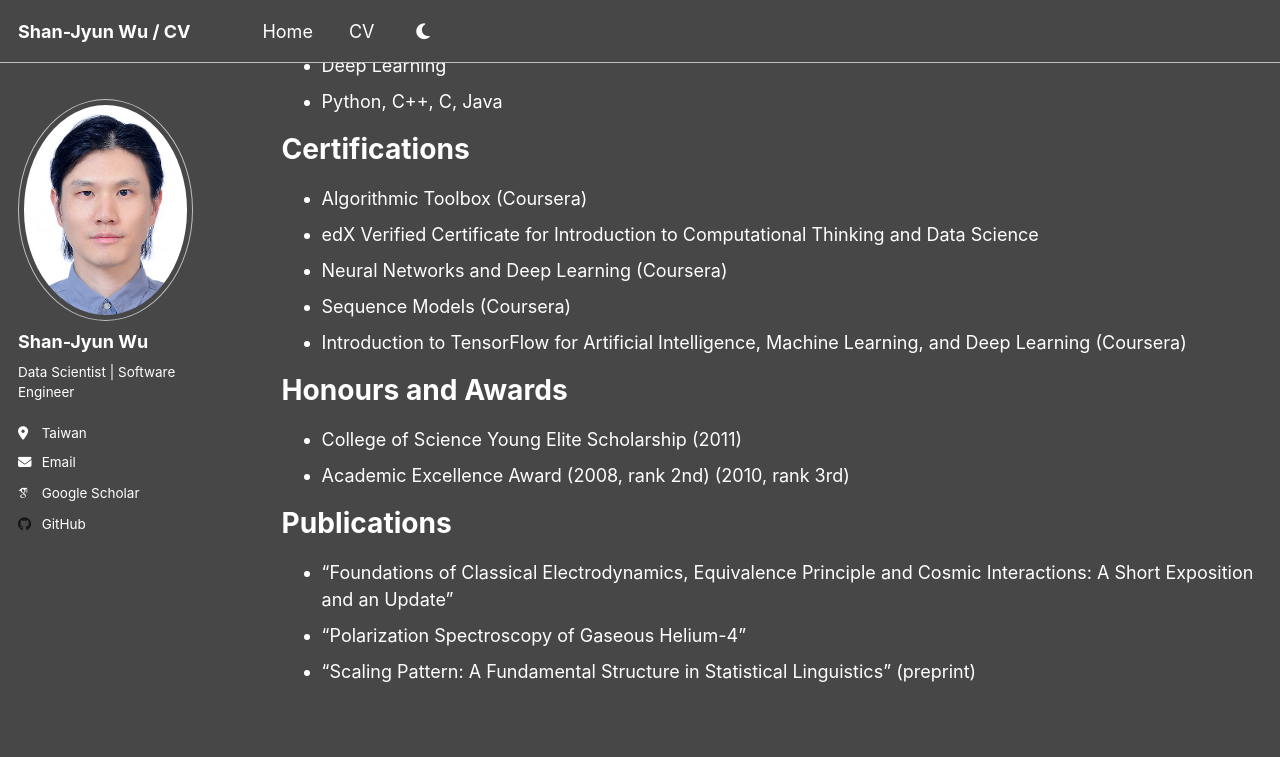
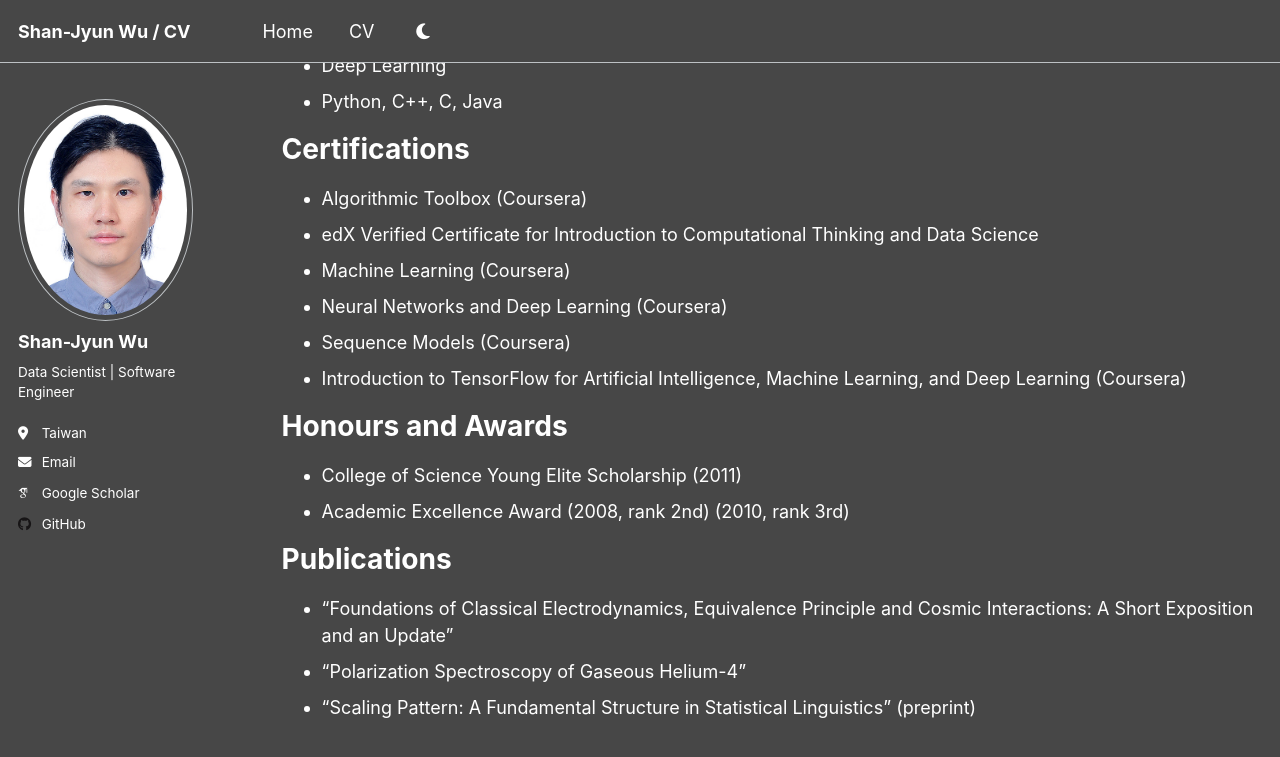
Before and after one commit to shanjgit/shanjyunwu.github.io, a Jekyll site: the page built from _pages/cv.md, in a window 1280 px wide and 900 px high, scrolled down 1453 px. Shown: the top 757 px of the window. Built offline with Jekyll 4.4.1, drawn with Linux system fonts in a browser that asks for light colours; some web fonts are replaced; a script that is not in the unit is left out.

Commit message:
Add Machine Learning (Coursera) certification
Co-Authored-By: Claude Sonnet 5 <noreply@anthropic.com>

```diff
--- a/_pages/cv.md
+++ b/_pages/cv.md
@@ -59,6 +59,7 @@ Certifications
 ======
 * Algorithmic Toolbox (Coursera)
 * edX Verified Certificate for Introduction to Computational Thinking and Data Science
+* Machine Learning (Coursera)
 * Neural Networks and Deep Learning (Coursera)
 * Sequence Models (Coursera)
 * Introduction to TensorFlow for Artificial Intelligence, Machine Learning, and Deep Learning (Coursera)
```
